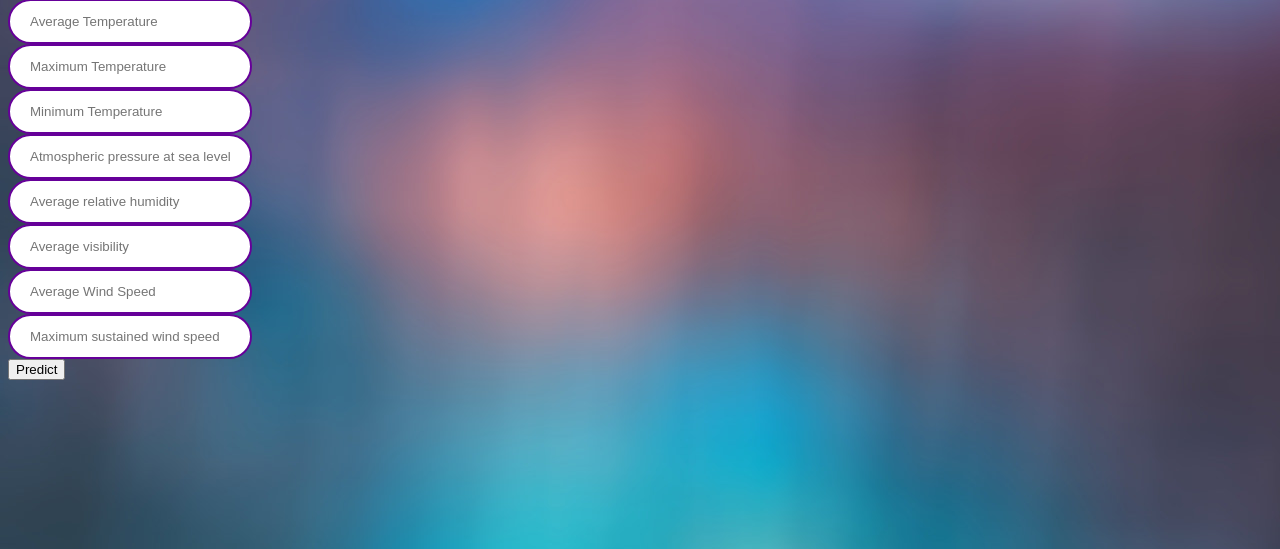
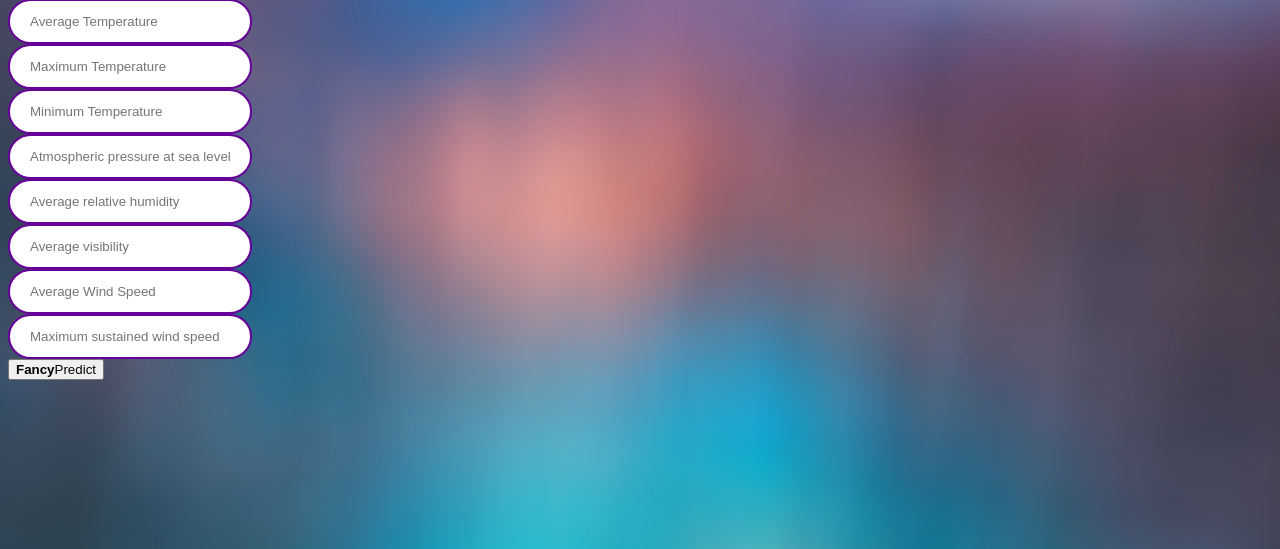
Before and after one commit to RaviG007/AQIapp2, a Flask app: page / in a window 1280 px wide. Shown: the part 81-630 px from the top of the page. Run offline with Flask 2, Linux system fonts and the light colour scheme; parts of the project's set-up code (start-up, migrations or seed data) failed here and were passed over.

Commit message:
Update home.html

```diff
--- a/templates/home.html
+++ b/templates/home.html
@@ -23,11 +23,12 @@
 	<input type="text" name="V" placeholder="Average Wind Speed" required="required" id="ip1"/><br>
         <input type="text" name="VM" placeholder="Maximum sustained wind speed" required="required" id="ip1"/><br>
 
-   <div class="container">
+	<div class="button-container">
 
-      	<button type="submit" class="btn-1">Predict</button>
+      	<button type="submit" class="button-fancy"><strong>Fancy</strong>Predict</button>
+	</div>
     </form>
-   </div>
+
    <br>
    <br>
 
```
